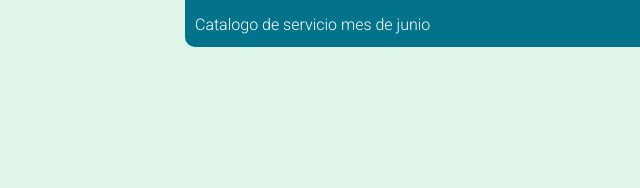
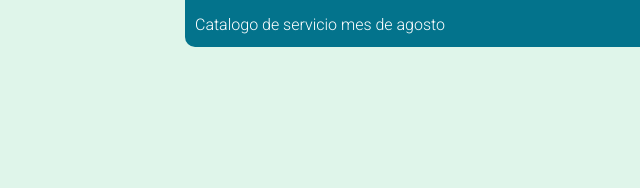
Before and after one commit to MatiasAvila22/TechnicalWolf-Avila, a plain HTML site: page ROOT/pages/servicio.html in a window 1280 px wide. Shown: the part 305-493 px from the top of the page, 45-685 px from the left. Drawn offline with nearby package versions, Linux system fonts and the light colour scheme.

Commit message:
Proyecto final TechnicalWolf

```diff
--- a/ROOT/pages/servicio.html
+++ b/ROOT/pages/servicio.html
@@ -49,7 +49,7 @@
 			Podemos potenciar tu computadora a su maximo potencial, siempre hay cosas para mejorar!<br /> <br />
 
 			No te quedes con las ganas, pasa por nuestro catalogo</p>
-			<a href="../assets/precios.pdf" class="colorblanco">Catalogo de servicio mes de junio</a>
+			<a href="../assets/precios.pdf" class="colorblanco">Catalogo de servicio mes de agosto</a>
     	</div>
     	<div class="box2_servicio">
     		<p>Atención de urgencias.<br>
```
